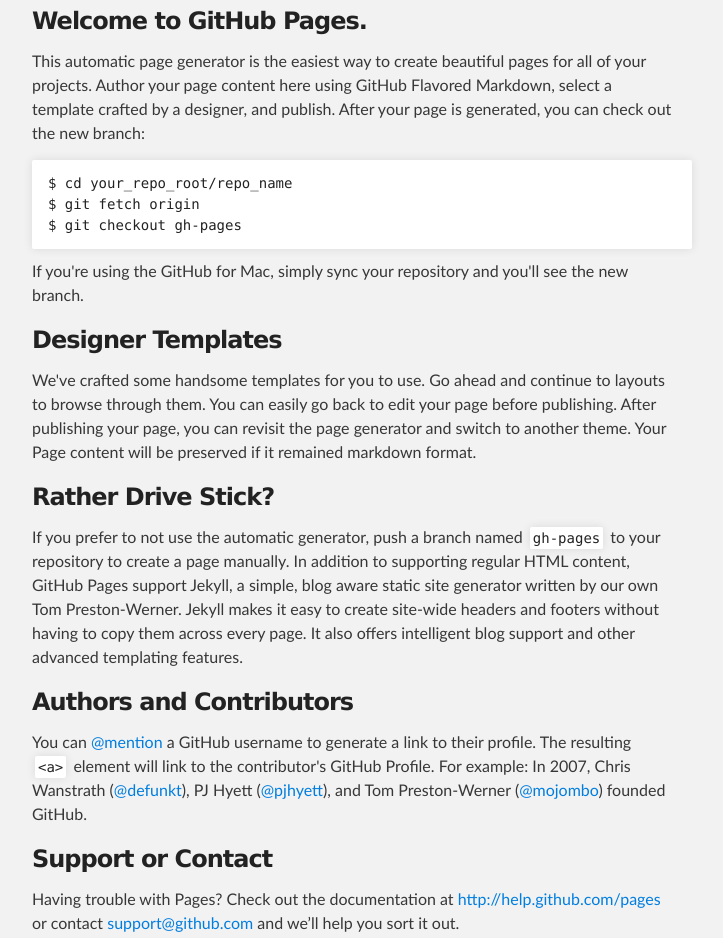
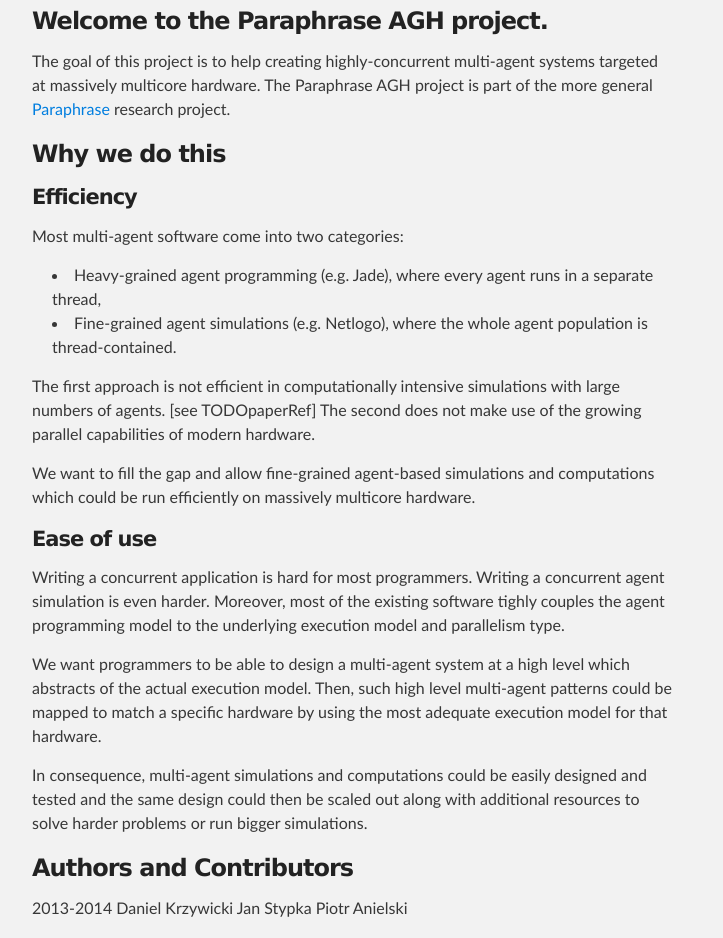
Before and after one commit to ParaPhraseAGH/ParaPhraseAGH.github.io, a plain HTML site: page index.html in a window 1280 px wide. Shown: the part 221-1159 px from the top of the page, without its empty margins (288-1011 px from the left). Drawn offline with Linux system fonts and the light colour scheme.

Commit message:
Replace master branch with page content via GitHub

```diff
--- a/index.html
+++ b/index.html
@@ -28,36 +28,41 @@
     <div id="main_content_wrap" class="outer">
       <section id="main_content" class="inner">
         <h3>
-<a name="welcome-to-github-pages" class="anchor" href="#welcome-to-github-pages"><span class="octicon octicon-link"></span></a>Welcome to GitHub Pages.</h3>
+<a name="welcome-to-the-paraphrase-agh-project" class="anchor" href="#welcome-to-the-paraphrase-agh-project"><span class="octicon octicon-link"></span></a>Welcome to the Paraphrase AGH project.</h3>
 
-<p>This automatic page generator is the easiest way to create beautiful pages for all of your projects. Author your page content here using GitHub Flavored Markdown, select a template crafted by a designer, and publish. After your page is generated, you can check out the new branch:</p>
-
-<pre><code>$ cd your_repo_root/repo_name
-$ git fetch origin
-$ git checkout gh-pages
-</code></pre>
-
-<p>If you're using the GitHub for Mac, simply sync your repository and you'll see the new branch.</p>
+<p>The goal of this project is to help creating highly-concurrent multi-agent systems targeted at massively multicore hardware. The Paraphrase AGH project is part of the more general <a href="http://paraphrase-ict.eu/">Paraphrase</a> research project. </p>
 
 <h3>
-<a name="designer-templates" class="anchor" href="#designer-templates"><span class="octicon octicon-link"></span></a>Designer Templates</h3>
+<a name="why-we-do-this" class="anchor" href="#why-we-do-this"><span class="octicon octicon-link"></span></a>Why we do this</h3>
 
-<p>We've crafted some handsome templates for you to use. Go ahead and continue to layouts to browse through them. You can easily go back to edit your page before publishing. After publishing your page, you can revisit the page generator and switch to another theme. Your Page content will be preserved if it remained markdown format.</p>
+<h4>
+<a name="efficiency" class="anchor" href="#efficiency"><span class="octicon octicon-link"></span></a>Efficiency</h4>
 
-<h3>
-<a name="rather-drive-stick" class="anchor" href="#rather-drive-stick"><span class="octicon octicon-link"></span></a>Rather Drive Stick?</h3>
+<p>Most multi-agent software come into two categories:</p>
 
-<p>If you prefer to not use the automatic generator, push a branch named <code>gh-pages</code> to your repository to create a page manually. In addition to supporting regular HTML content, GitHub Pages support Jekyll, a simple, blog aware static site generator written by our own Tom Preston-Werner. Jekyll makes it easy to create site-wide headers and footers without having to copy them across every page. It also offers intelligent blog support and other advanced templating features.</p>
+<ul>
+<li>Heavy-grained agent programming (e.g. Jade), where every agent runs in a separate thread,</li>
+<li>Fine-grained agent simulations (e.g. Netlogo), where the whole agent population is thread-contained.</li>
+</ul><p>The first approach is not efficient in computationally intensive simulations with large numbers of agents. [see TODOpaperRef] The second does not make use of the growing parallel capabilities of modern hardware. </p>
+
+<p>We want to fill the gap and allow fine-grained agent-based simulations and computations which could be run efficiently on massively multicore hardware.</p>
+
+<h4>
+<a name="ease-of-use" class="anchor" href="#ease-of-use"><span class="octicon octicon-link"></span></a>Ease of use</h4>
+
+<p>Writing a concurrent application is hard for most programmers. Writing a concurrent agent simulation is even harder. Moreover, most of the existing software tighly couples the agent programming model to the underlying execution model and parallelism type.</p>
+
+<p>We want programmers to be able to design a multi-agent system at a high level which abstracts of the actual execution model. Then, such high level multi-agent patterns could be mapped to match a specific hardware by using the most adequate execution model for that hardware.</p>
+
+<p>In consequence, multi-agent simulations and computations could be easily designed and tested and the same design could then be scaled out along with additional resources to solve harder problems or run bigger simulations.</p>
 
 <h3>
 <a name="authors-and-contributors" class="anchor" href="#authors-and-contributors"><span class="octicon octicon-link"></span></a>Authors and Contributors</h3>
 
-<p>You can <a href="https://github.com/blog/821" class="user-mention">@mention</a> a GitHub username to generate a link to their profile. The resulting <code>&lt;a&gt;</code> element will link to the contributor's GitHub Profile. For example: In 2007, Chris Wanstrath (<a href="https://github.com/defunkt" class="user-mention">@defunkt</a>), PJ Hyett (<a href="https://github.com/pjhyett" class="user-mention">@pjhyett</a>), and Tom Preston-Werner (<a href="https://github.com/mojombo" class="user-mention">@mojombo</a>) founded GitHub.</p>
-
-<h3>
-<a name="support-or-contact" class="anchor" href="#support-or-contact"><span class="octicon octicon-link"></span></a>Support or Contact</h3>
-
-<p>Having trouble with Pages? Check out the documentation at <a href="http://help.github.com/pages">http://help.github.com/pages</a> or contact <a href="mailto:support@github.com">support@github.com</a> and we’ll help you sort it out.</p>
+<p>2013-2014
+Daniel Krzywicki
+Jan Stypka
+Piotr Anielski</p>
       </section>
     </div>
 
```
Also changed, not shown: params.json (+1 -1 lines).
